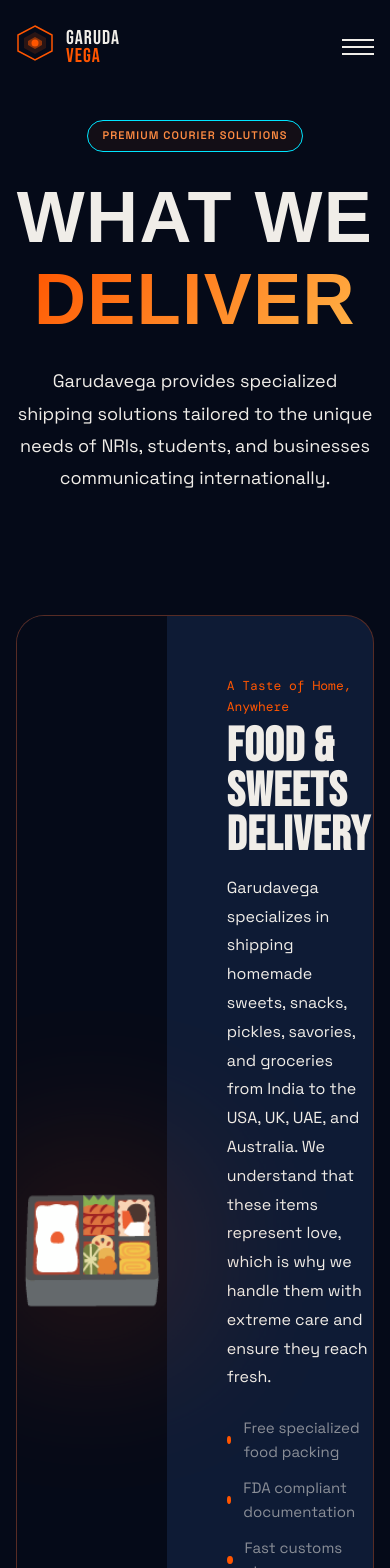
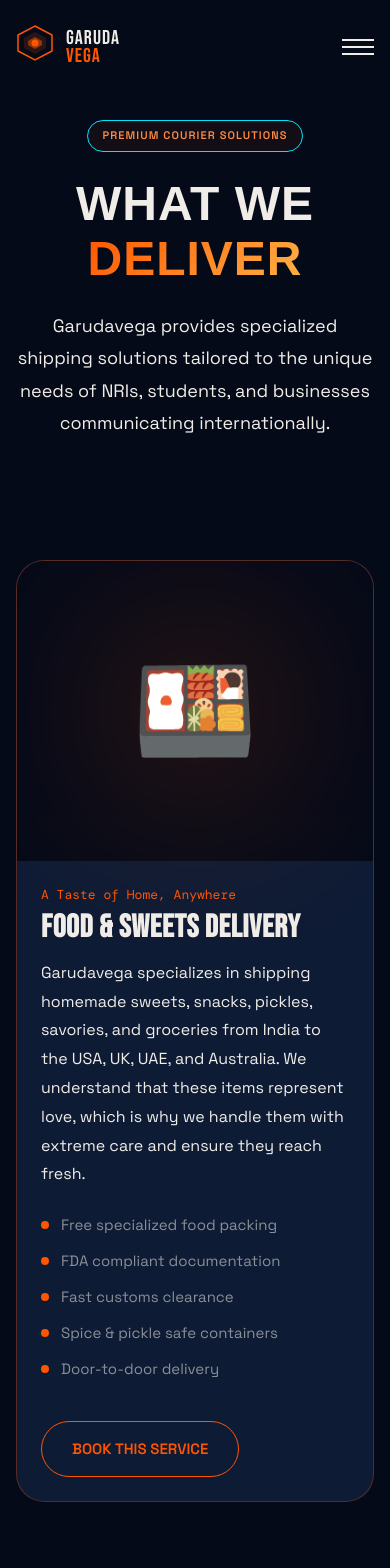
Before and after one commit to vijayabhaskar00/garudavega, a React (Vite) app: page /services in a window 390 px wide. Shown: the top 1568 px of the page. Built offline with nearby package versions, Linux system fonts and the light colour scheme.

Commit message:
Fix complete mobile responsiveness across all pages

```diff
--- a/src/pages/Contact.jsx
+++ b/src/pages/Contact.jsx
@@ -12,7 +12,7 @@
     <div className="contact-page">
       <section className="page-hero" style={{paddingBottom: '80px'}}>
         <div className="container" style={{position:'relative',zIndex:1}}>
-          <h1 className="page-hero__title display" style={{fontSize: '80px', marginBottom: '16px'}}>
+          <h1 className="page-hero__title display" style={{fontSize: 'clamp(48px, 10vw, 80px)', marginBottom: '16px'}}>
             GET IN <span className="text-grad">TOUCH</span>
           </h1>
           <p className="page-hero__subtitle text-2">
@@ -23,7 +23,7 @@
 
       <section className="section" style={{paddingTop: 0}}>
         <div className="container">
-          <div style={{display: 'grid', gridTemplateColumns: '1fr 1fr', gap: '80px'}}>
+          <div style={{display: 'grid', gridTemplateColumns: 'repeat(auto-fit, minmax(320px, 1fr))', gap: '80px'}}>
 
             {/* Contact Form */}
             <div className="card reveal">
@@ -36,7 +36,7 @@
                     <label className="mono" style={{fontSize: '12px', color: 'var(--text-3)', display: 'block', marginBottom: '8px'}}>FULL NAME</label>
                     <input required value={form.name} onChange={e=>setForm({...form, name: e.target.value})} style={{width: '100%', background: 'var(--navy)', border: '1px solid var(--line)', padding: '16px', borderRadius: '8px', color: '#fff'}} />
                   </div>
-                  <div style={{display: 'grid', gridTemplateColumns: '1fr 1fr', gap: '20px'}}>
+                  <div style={{display: 'grid', gridTemplateColumns: 'repeat(auto-fit, minmax(200px, 1fr))', gap: '20px'}}>
                     <div>
                       <label className="mono" style={{fontSize: '12px', color: 'var(--text-3)', display: 'block', marginBottom: '8px'}}>EMAIL ADDRESS</label>
                       <input required type="email" value={form.email} onChange={e=>setForm({...form, email: e.target.value})} style={{width: '100%', background: 'var(--navy)', border: '1px solid var(--line)', padding: '16px', borderRadius: '8px', color: '#fff'}} />
--- a/src/pages/PickupDropoff.jsx
+++ b/src/pages/PickupDropoff.jsx
@@ -9,7 +9,7 @@
 
         <div className="reveal" style={{marginBottom: '60px'}}>
           <div className="chip d1" style={{marginBottom:16, borderColor: 'var(--cyan)', color: 'var(--cyan)'}}>Pricing & Pickup</div>
-          <h1 className="display" style={{fontSize: '56px'}}>SHIP FROM <span className="text-grad">INDIA</span></h1>
+          <h1 className="display" style={{fontSize: 'clamp(40px, 8vw, 64px)'}}>SHIP FROM <span className="text-grad">INDIA</span></h1>
           <p className="text-2" style={{maxWidth:'800px', margin:'16px 0 0', lineHeight: 1.8}}>
             Garudavega provides shipping services worldwide originating from India and from USA. We proudly service over 230+ countries.<br/><br/>
             <span style={{color: 'var(--orange)'}}>To ship from USA – go to <a href="https://my.garudavega.com" target="_blank" rel="noreferrer" style={{color: 'var(--cyan)', textDecoration: 'underline'}}>my.garudavega.com</a></span><br/>
@@ -21,7 +21,7 @@
            <div className="card-inner">
 
              {/* Form Grid */}
-             <div style={{display: 'grid', gridTemplateColumns: 'repeat(auto-fit, minmax(300px, 1fr))', gap: '32px', marginBottom: '40px'}}>
+             <div style={{display: 'grid', gridTemplateColumns: 'repeat(auto-fit, minmax(260px, 1fr))', gap: '24px', marginBottom: '40px'}}>
                 <div>
                    <label className="mono" style={{color: 'var(--text-3)', fontSize: '12px', display: 'block', marginBottom: '12px'}}>DESTINATION COUNTRY</label>
                    <select style={{width: '100%', background: 'var(--navy)', border: '1px solid var(--line)', padding: '16px', borderRadius: '8px', color: '#fff'}}>
--- a/src/pages/Services.jsx
+++ b/src/pages/Services.jsx
@@ -70,7 +70,7 @@
       <section className="page-hero" style={{paddingBottom: '60px'}}>
         <div className="container" style={{position:'relative',zIndex:1}}>
           <div className="chip" style={{marginBottom:24, borderColor: 'var(--cyan)'}}>Premium Courier Solutions</div>
-          <h1 className="page-hero__title display" style={{fontSize: '72px'}}>
+          <h1 className="page-hero__title display" style={{fontSize: 'clamp(48px, 10vw, 72px)'}}>
             WHAT WE <span className="text-grad">DELIVER</span>
           </h1>
           <p className="page-hero__subtitle text-2">
@@ -83,16 +83,16 @@
         <div className="container">
           <div style={{display: 'flex', flexDirection: 'column', gap: '80px'}}>
             {services.map((s, i) => (
-              <div key={s.id} className={`card reveal`} style={{display:'flex', flexDirection: i%2===0?'row':'row-reverse', overflow:'hidden', borderColor: `rgba(${s.color==='#FF5500'?'255,85,0':s.color==='#00E5FF'?'0,229,255':s.color==='#FFB347'?'255,179,71':'0,255,200'},0.3)`}}>
+              <div key={s.id} className={`card reveal`} style={{display:'flex', flexWrap:'wrap', flexDirection: i%2===0?'row':'row-reverse', overflow:'hidden', borderColor: `rgba(${s.color==='#FF5500'?'255,85,0':s.color==='#00E5FF'?'0,229,255':s.color==='#FFB347'?'255,179,71':'0,255,200'},0.3)`}}>
                 {/* Visual Half */}
-                <div style={{flex: '1', display: 'flex', alignItems: 'center', justifyContent: 'center', background: 'var(--navy)', minHeight: '400px', position: 'relative'}}>
-                   <div style={{fontSize: '120px', position: 'relative', zIndex: 2}}>{s.icon}</div>
+                <div style={{flex: '1 1 300px', display: 'flex', alignItems: 'center', justifyContent: 'center', background: 'var(--navy)', minHeight: '300px', position: 'relative'}}>
+                   <div style={{fontSize: '100px', position: 'relative', zIndex: 2}}>{s.icon}</div>
                    <div style={{position: 'absolute', width: '200px', height: '200px', background: s.color, filter: 'blur(80px)', opacity: 0.15}}></div>
                 </div>
                 {/* Content Half */}
-                <div style={{flex: '1', padding: '60px'}}>
+                <div style={{flex: '1 1 300px', padding: 'clamp(24px, 5vw, 60px)'}}>
                   <div className="mono" style={{color: s.color, marginBottom: '8px', fontSize: '13px'}}>{s.tagline}</div>
-                  <h2 className="display" style={{fontSize: '48px', marginBottom: '16px'}}>{s.title}</h2>
+                  <h2 className="display" style={{fontSize: 'clamp(32px, 6vw, 48px)', marginBottom: '16px'}}>{s.title}</h2>
                   <p className="text-2" style={{lineHeight: '1.8', marginBottom: '24px'}}>{s.desc}</p>
 
                   <ul style={{display: 'flex', flexDirection: 'column', gap: '12px'}}>
```
Also changed, not shown: src/pages/About.jsx (+4 -4 lines).
